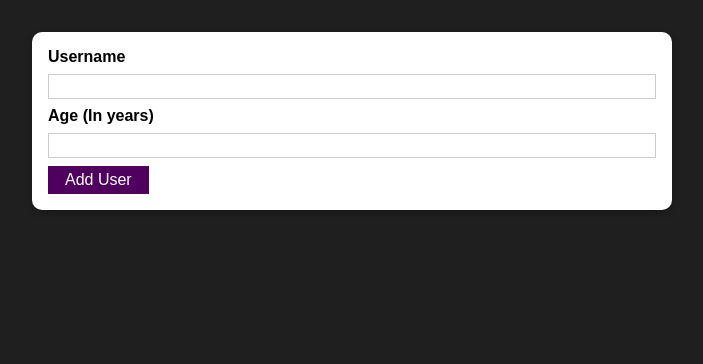
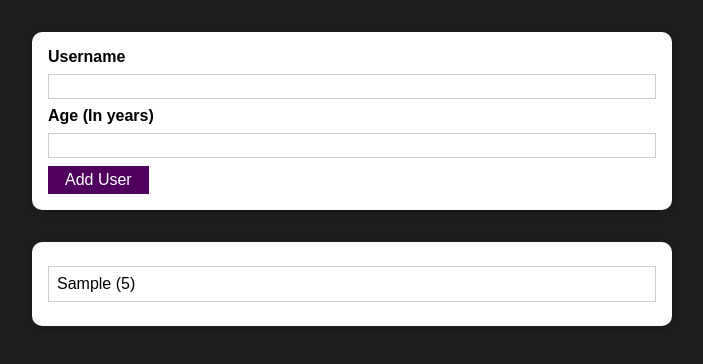
Before and after one commit to amarphule/Addusers, a React (Create React App) app: page / in a window 1280 px wide. Both pictures are taken after typing "Sample", "5" into the empty fields and a click on the button "Add User". Shown: the top 364 px of the page, without its empty margins (288-991 px from the left). Built offline with nearby package versions, Linux system fonts and the light colour scheme.

Commit message:
feat: show added user in list

```diff
--- a/src/App.js
+++ b/src/App.js
@@ -1,10 +1,22 @@
-import React from "react";
+import React, { useState } from "react";
 import AddUser from "./components/Users/AddUser";
+import UsersList from "./components/Users/UsersList";
 
 function App() {
+  const [userList, setuserList] = useState([]);
+
+  const addUserHandler = (uName, uAge) => {
+    setuserList((prevUsers) => {
+      return [
+        ...prevUsers,
+        { name: uName, age: uAge, id: Math.random().toString() },
+      ];
+    });
+  };
   return (
     <div>
-      <AddUser />
+      <AddUser onAddUser={addUserHandler} />
+      <UsersList users={userList} />
     </div>
   );
 }
--- a/src/components/Users/AddUser.js
+++ b/src/components/Users/AddUser.js
@@ -3,7 +3,7 @@
 import Card from "../UI/Card/Card";
 import classes from "./AddUser.module.css";
 
-const AddUser = () => {
+const AddUser = (props) => {
   const [username, setUsername] = useState("");
   const [age, setAge] = useState("");
 
@@ -15,6 +15,7 @@
     if (+age < 1) {
       return;
     }
+    props.onAddUser(username, age);
     console.log(username, age);
     setUsername("");
     setAge("");
--- /dev/null
+++ b/src/components/Users/UsersList.js
@@ -0,0 +1,19 @@
+import React from "react";
+import Card from "../UI/Card/Card";
+import classes from "./UsersList.module.css";
+
+const UsersList = (props) => {
+  return (
+    <Card className={classes.users}>
+      <ul>
+        {props.users.map((user) => (
+          <li key={user.id}>
+            {user.name} ({user.age})
+          </li>
+        ))}
+      </ul>
+    </Card>
+  );
+};
+
+export default UsersList;
--- /dev/null
+++ b/src/components/Users/UsersList.module.css
@@ -0,0 +1,16 @@
+.users {
+  margin: 2rem auto;
+  width: 90%;
+  max-width: 40rem;
+}
+
+.users ul {
+  list-style: none;
+  padding: 1rem;
+}
+
+.users li {
+  border: 1px solid #ccc;
+  margin: 0.5rem 0;
+  padding: 0.5rem;
+}
```
